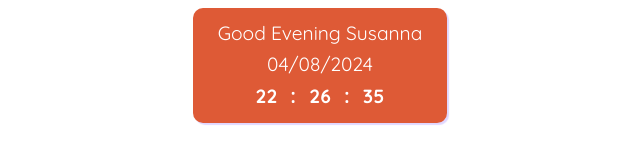
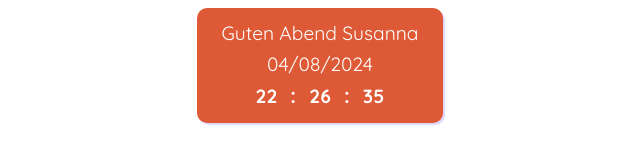
Before and after one commit to SusannaPatricia/notion, a plain HTML site: page index.html in a window 1280 px wide. Shown: the full height of the page, 320-960 px from the left. Drawn offline with Linux system fonts and the light colour scheme.

Commit message:
Update index.html

```diff
--- a/index.html
+++ b/index.html
@@ -116,12 +116,14 @@
 
             var hrs = today.getHours();
             var greet;
-            if (hrs < 12)
-                greet = 'Good Morning Susanna';
+            if (hrs >= 5 && hrs < 12)
+                greet = 'Guten Morgen Susanna';
             else if (hrs >= 12 && hrs < 17)
-                greet = 'Good Afternoon Susanna';
+                greet = 'Schönen Nachmittag Susanna';
+            else if (hrs >= 0 && hrs < 5)
+                greet = 'Geh Schlafen Susanna!';
             else
-                greet = 'Good Evening Susanna';
+                greet = 'Guten Abend Susanna';
             document.getElementById('greet').innerHTML = greet;
         }
 
```
